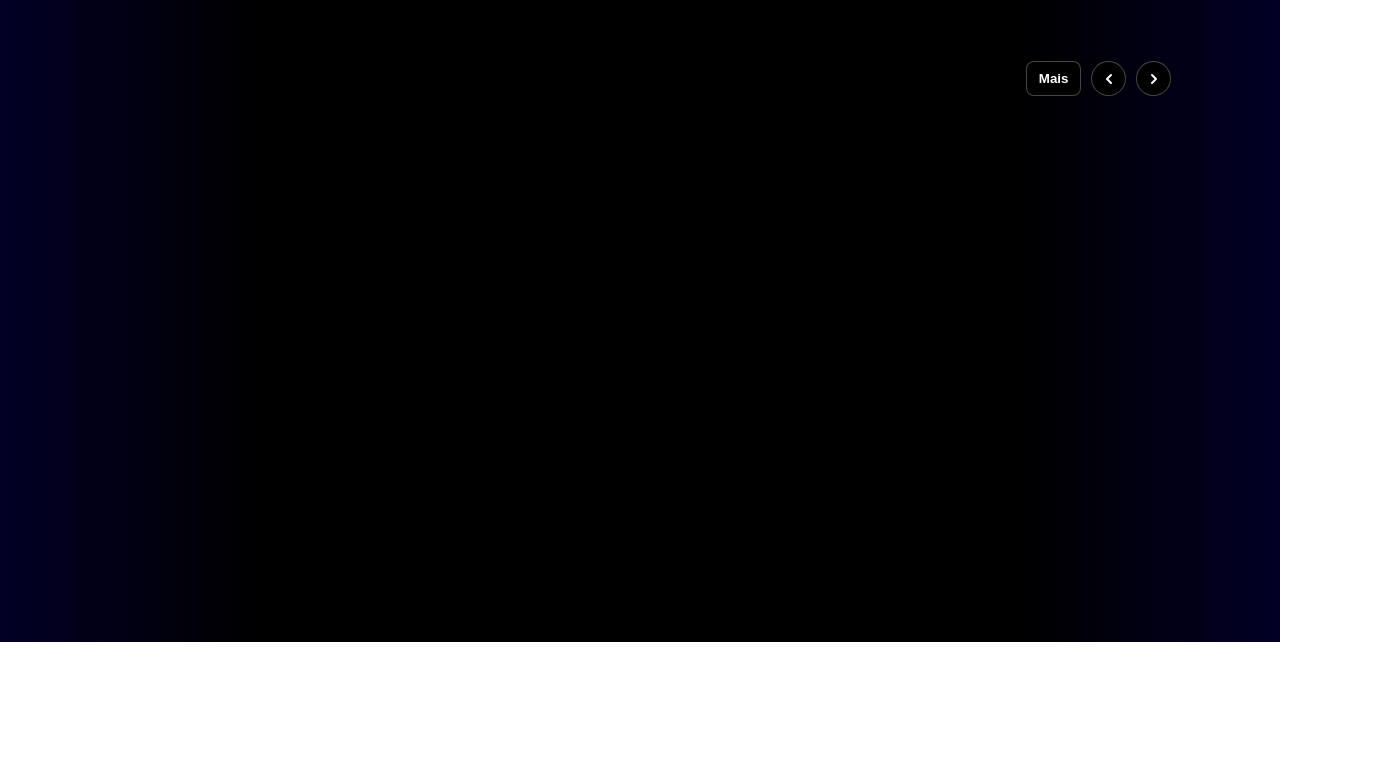
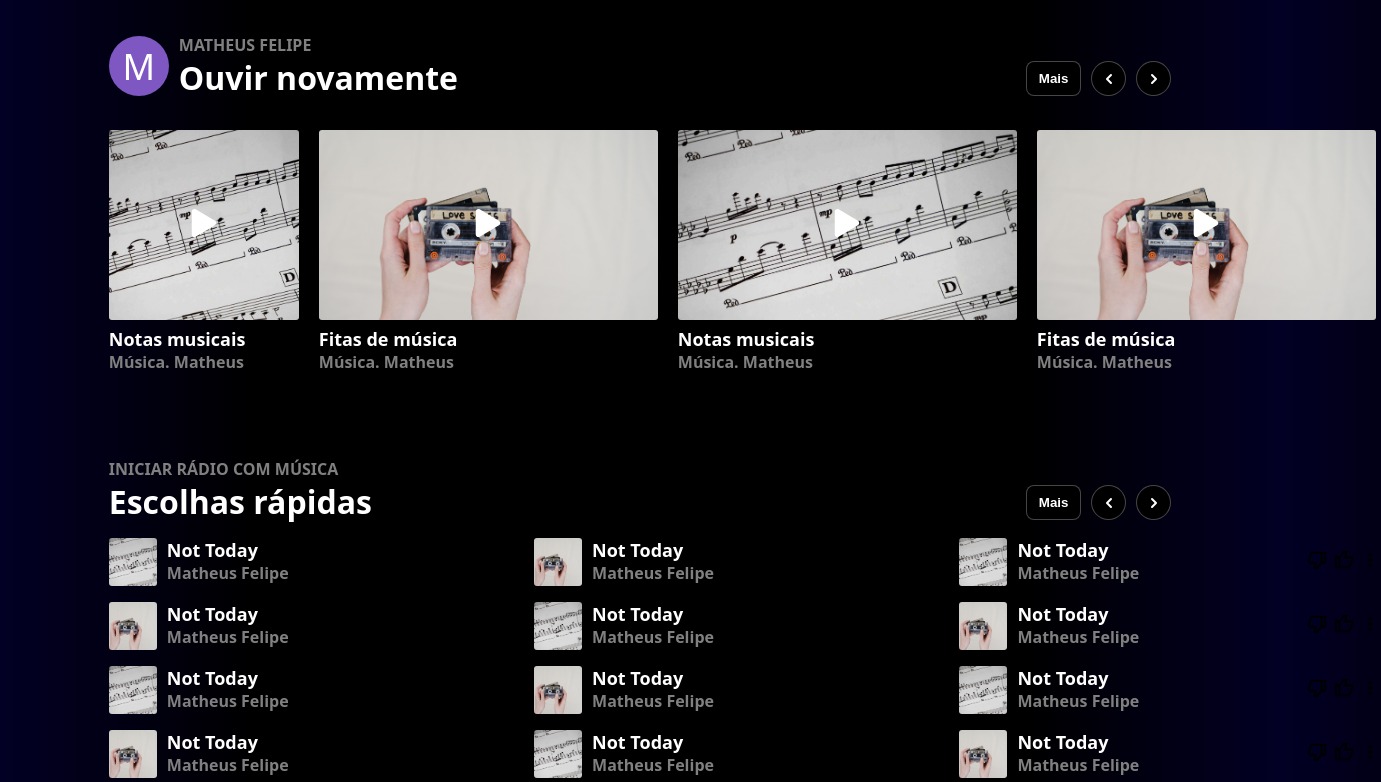
Before and after one commit to MatheusFelipe27/ytbMusic, a React (Create React App) app: page / in a window 1280 px wide. Shown: the part 158-940 px from the top of the page, 1381 px wide, since content can reach past the window. Before the commit the page ends 800 px from the top, so only its background shows below. Built offline with nearby package versions, Linux system fonts and the light colour scheme.

Commit message:
add SecondarySongs component

```diff
--- /dev/null
+++ b/src/Components/SecondarySongs/ContentSecondary/ContentSecondary.js
@@ -0,0 +1,30 @@
+import './ContentSecondary.scss'
+import { BiDislike, BiLike, BiDotsVerticalRounded} from 'react-icons/bi'
+import { FaPlay } from 'react-icons/fa'
+
+const  ContentSecondary= (props) =>{
+
+    return(
+
+        <li>
+            <div className='contentSecondary'>
+                <div className='imgPlaceSecondary'>
+                    <div className='imgInsideSecondary'>
+                        <span className='playSecondary'><FaPlay size={'16px'} /></span>
+                        <img className="imgSecondary" src={props.src} alt={props.alt}/>
+                    </div>
+                    <div className='textSecondary'>
+                        <span className='upSecondary'>Not Today</span>
+                        <span className='downSecondary'>Matheus Felipe</span>
+                    </div>
+                </div>
+                <div className='btnSecondary'>
+                    <span><BiDislike size={'22px'}/></span>
+                    <span> <BiLike size={'22px'} /></span>
+                    <span> <BiDotsVerticalRounded size={'22px'} /></span>
+                </div>
+            </div>
+        </li>
+    )
+}
+export default ContentSecondary
--- /dev/null
+++ b/src/Components/SecondarySongs/ContentSecondary/ContentSecondary.scss
@@ -0,0 +1,74 @@
+li{
+    height: 48px;
+    .contentSecondary{
+        display: flex;
+        justify-content: space-between;
+        align-items: center;
+        height: 48px;
+        .imgPlaceSecondary{
+            display: flex;
+            gap: 10px;
+            .imgInsideSecondary{
+                display: flex;
+                align-items: center;
+                justify-content: center;
+                cursor: pointer;
+                .playSecondary{
+                    color: transparent;
+                    position: absolute;
+                }
+                .imgSecondary{
+                    width: 48px;
+                    height: 48px;
+                    object-fit: cover;
+                    border-radius: 3px;
+                }
+            }
+            .imgInsideSecondary:hover{
+                .playSecondary{
+                    color: white;
+                    cursor: pointer;
+                    z-index: 999;
+                }
+                .imgSecondary{
+                    opacity: 0.65;
+                }
+            }
+
+            .textSecondary{
+                display: flex;
+                flex-direction: column;
+                .upSecondary{
+                    font-size: 18px;
+                    color: white;
+                    font-weight: bolder;
+                    cursor: pointer;
+                }
+                .downSecondary{
+                    color:grey;
+                    font-weight: bolder;
+                    cursor: pointer;
+                }
+                .downSecondary:hover{
+                    text-decoration: underline;
+
+                }
+            }
+        }
+    }
+
+    .contentSecondary:hover{
+        .btnSecondary{
+            display: flex;
+            gap: 15px;
+            padding-right: 10px;
+            span{
+                cursor: pointer;
+                color:white;
+            }
+            span:hover{
+                transform: scale(1.2);
+            }
+        }
+    }
+}
--- /dev/null
+++ b/src/Components/SecondarySongs/SecondarySongs.js
@@ -0,0 +1,29 @@
+import './SecondarySongs.scss'
+import ContentSecondary from './ContentSecondary/ContentSecondary'
+import tapes from './../../Images/tapes.jpg'
+import notes from './../../Images/notes.jpg'
+
+const SecondarySongs= () =>{
+    return(
+        <>
+            <div className='SecondarySongs'>
+                <ul>
+                   <ContentSecondary src={notes} alt="notas musicais"/>
+                   <ContentSecondary src={tapes} alt="fitas de musica"/>
+                   <ContentSecondary src={notes} alt="notas musicais"/>
+                   <ContentSecondary src={tapes} alt="fitas de musica"/>
+                   <ContentSecondary src={notes} alt="notas musicais"/>
+                   <ContentSecondary src={tapes} alt="fitas de musica"/>
+                   <ContentSecondary src={notes} alt="notas musicais"/>
+                   <ContentSecondary src={tapes} alt="fitas de musica"/>
+                   <ContentSecondary src={notes} alt="notas musicais"/>
+                   <ContentSecondary src={tapes} alt="fitas de musica"/>
+                   <ContentSecondary src={notes} alt="notas musicais"/>
+                   <ContentSecondary src={tapes} alt="fitas de musica"/>
+                </ul>
+            </div>
+        </>
+    )
+}
+
+export default SecondarySongs
--- /dev/null
+++ b/src/Components/SecondarySongs/SecondarySongs.scss
@@ -0,0 +1,16 @@
+.SecondarySongs{
+    width: 83%;
+    height: 240px;
+    margin-bottom: 60px;
+
+    ul{
+        list-style: none;
+        display: grid;
+        margin: 0;
+        padding: 0;
+        gap: 4px;
+        grid-template-columns: repeat(3, 421.3px);
+        grid-template-rows: 60px 60px 60px 60px;
+
+    }
+}
--- a/src/Pages/Home/Home.js
+++ b/src/Pages/Home/Home.js
@@ -4,6 +4,8 @@ import Choices from "../../Components/Choices/Choices"
 
 import "./Home.scss"
 import ListenAgain from "../../Components/ListenAgain/ListenAgain"
+import SecondarySongs from "../../Components/SecondarySongs/SecondarySongs"
+import Songs from "../../Components/ListenAgain/Songs/Songs"
 
 const Home=() =>{
     return(
@@ -11,7 +13,18 @@ const Home=() =>{
         <Navbar/>
         <Choices/>
         <div className="main">
-            <ListenAgain/>
+            <ListenAgain title="Ouvir novamente" subtitle="matheus felipe" logo="M"/>
+            <Songs/>
+            <ListenAgain title="Escolhas rápidas" subtitle="Iniciar rádio com música"/>
+            <SecondarySongs/>
+            <ListenAgain title="Videoclipes recomendados"/>
+            <Songs/>
+            <ListenAgain title="Melhores pop" subtitle= "Sua recomendação" logo="MP"/>
+            <Songs/>
+            <ListenAgain title="Mixtapes criadas para você"/>
+            <Songs/>
+            <ListenAgain title="Covers e remixes"/>
+            <SecondarySongs/>
         </div>
         </>
     )
```
